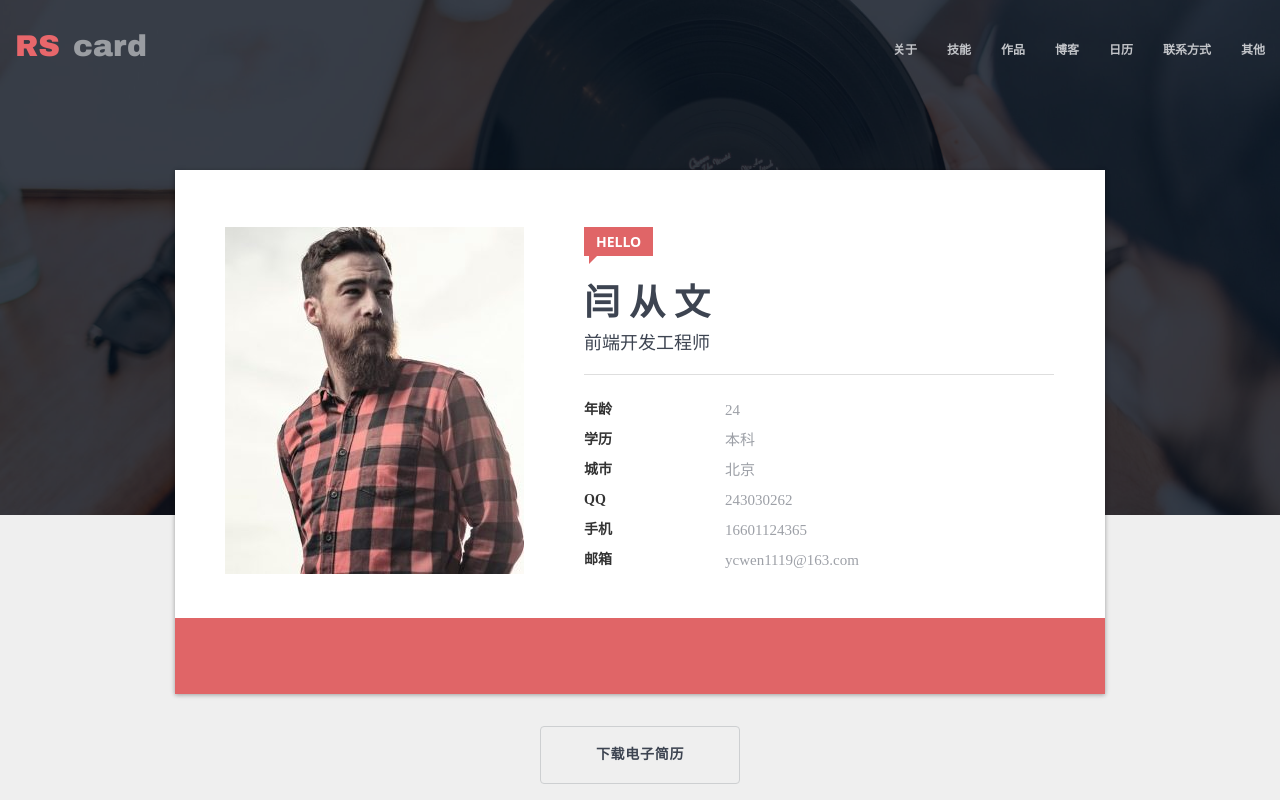
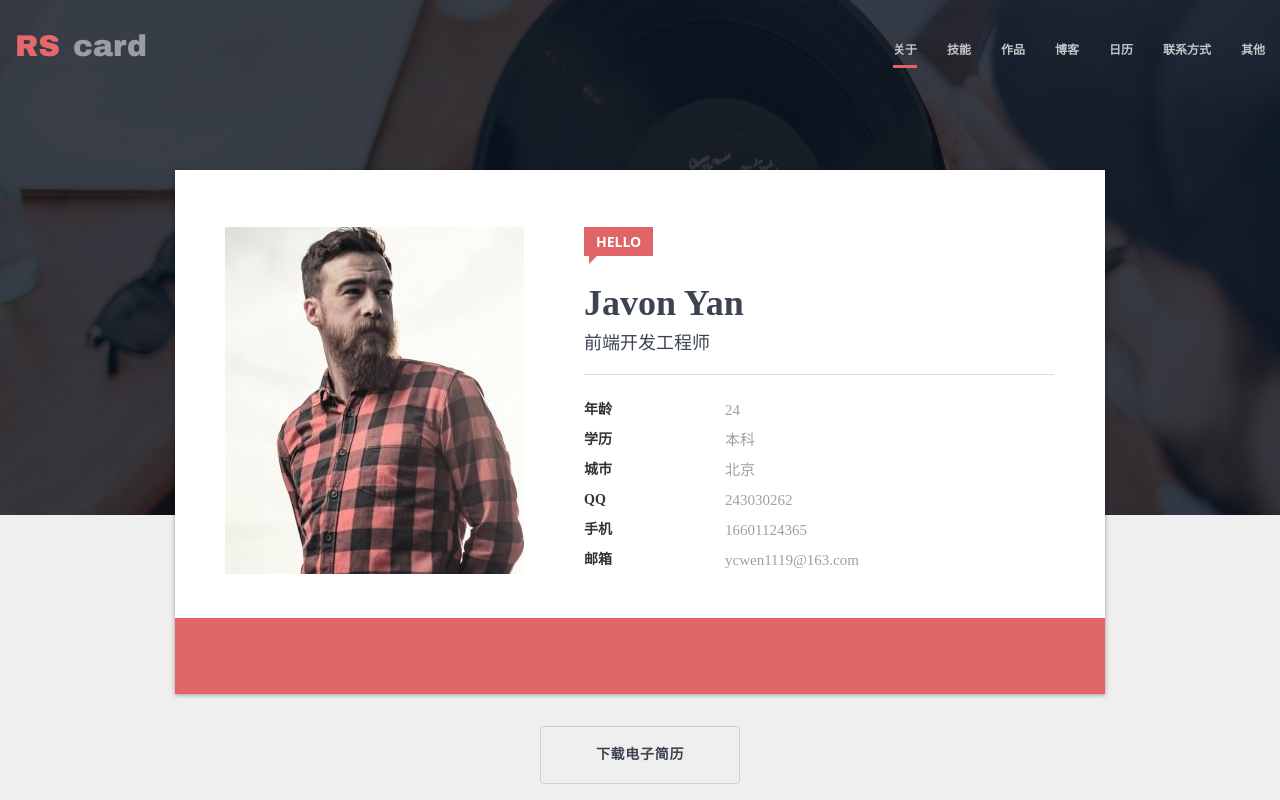
Before and after one commit to yancongwen/resume, a plain HTML site: page index.html in a window 1280 px wide. Shown: the top 800 px of the page. Drawn offline with Linux system fonts and the light colour scheme.

Commit message:
feat: 添加导航栏随页面滚动而高亮功能

```diff
--- a/css/style.css
+++ b/css/style.css
@@ -63,6 +63,8 @@ header {
     margin: 20px 0;
     padding: 10px 15px;
     color: #C3C5C9;
+    z-index: 1;
+    transition: all 0.5s;
 }
 header.sticky {
     margin: 0;
@@ -119,7 +121,8 @@ header>nav>ul>li>.submenu>li:hover {
     box-shadow: 0 0 2px rgba(0, 0, 0, 0.2);
     color: #e06567;
 }
-header>nav>ul>li.active:after {
+header>nav>ul>li.active:after,
+header>nav>ul>li.highlight:after {
     content: '';
     display: block;
     position: absolute;
@@ -161,6 +164,13 @@ header>nav>ul>li.active:after {
 main {
     max-width: 930px;
     margin: -415px auto 200px auto;
+}
+section {
+    transform: translateY(0);
+    transition: all 0.5s;
+}
+section.offset {
+    transform: translateY(100px);
 }
 .about{
     padding-top: 70px;
@@ -339,6 +349,7 @@ main {
     background: #FAE1E1;
     border-radius: 2px;
     margin: 4px 0 34px;
+    overflow: hidden;
 }
 
 .skills>ul>li>.progressBar>.progress {
@@ -346,6 +357,11 @@ main {
     background: #e8676b;
     width: 70%;
     border-radius: 2px;
+    transition: all 0.5s;
+    transform: translateX(0);
+}
+.skills.offset>ul>li>.progressBar>.progress {
+    transform: translateX(-100%);
 }
 
 .portfolio {
--- a/index.html
+++ b/index.html
@@ -69,7 +69,7 @@
                     </div>
                     <div class="right fl">
                         <span class="hello">HELLO</span>
-                        <h1 class="name">闫 从 文</h1>
+                        <h1 class="name">Javon Yan</h1>
                         <h2 class="job">前端开发工程师</h2>
                         <hr>
                         <dl class="clearfix">
--- a/js/index.js
+++ b/js/index.js
@@ -1,3 +1,9 @@
+// 添加 offset 类
+var sections = document.querySelectorAll('section')
+for(var i =0;i<sections.length; i++){
+  sections[i].classList.add('offset')
+}
+
 all.onclick = function () {
     portfolioBar.className = 'navBar state-1'
 }
@@ -16,6 +22,7 @@ window.onscroll = function() {
     } else {
         header.classList.remove('sticky')
     }
+    highlightNavByScroll()
 }
 
 // 导航栏绑定事件
@@ -36,10 +43,10 @@ nav.childNodes.forEach(function(item){
                     return
                 }
                 var targetY = targetDom.offsetTop
-                var currentY = window.scrollY
+                var scrollY = window.scrollY
                 // 根据距离设置时间，按照速度 2000px/s 来计算
-                var time = Math.abs(targetY-currentY)/2
-                var coords = { y: currentY }
+                var time = Math.abs(targetY-scrollY)/2
+                var coords = { y: scrollY }
                 // 借助TWEEN函数库来实现动画函数
                 var tween = new TWEEN.Tween(coords)
                     .to({y: targetY}, time)
@@ -51,14 +58,52 @@ nav.childNodes.forEach(function(item){
             }
         }
     }
-});
+})
 
 function animate(time) {
-    requestAnimationFrame(animate);
-    TWEEN.update(time);
+    requestAnimationFrame(animate)
+    TWEEN.update(time)
 }
-requestAnimationFrame(animate);
+requestAnimationFrame(animate)
 
-setTimeout(function(){
-    loading.style.display = 'none'
-},1000)
+if (window.scrollY > 0) {
+    header.classList.add('sticky')
+} else {
+    header.classList.remove('sticky')
+}
+
+// 根据滚动条位置高亮导航按钮
+function highlightNavByScroll() {
+    var scrollY = window.scrollY
+    var sections = document.querySelectorAll('section')
+    var currentSection = sections[0]
+    for (var i=0; i< sections.length; i++) {
+        sections[i].classList.remove('highlight')
+        var sectionY = sections[i].offsetTop
+        var sectionH = sections[i].offsetHeight
+        var topDistance = Math.abs(sectionY - scrollY)
+        var bottomDistance = Math.abs(sectionY + sectionH - scrollY)
+        var minDistance = topDistance < bottomDistance ? topDistance : bottomDistance
+        var currentSectionY = currentSection.offsetTop
+        var currentSectionH = currentSection.offsetHeight
+        var currentTopDistance = Math.abs(currentSectionY - scrollY)
+        var currentBottomDistancce = Math.abs(currentSectionY + currentSectionH - scrollY )
+        var currentMinDistance = currentTopDistance < currentBottomDistancce ? currentTopDistance : currentBottomDistancce
+        if ( minDistance <= currentMinDistance ) {
+            currentSection = sections[i]
+        }
+    }
+    var currentId = currentSection.getAttribute('id')
+    nav.childNodes.forEach(function(item) {
+        if (item.nodeName === 'LI') {
+            item.classList.remove('highlight')
+            if (item.children[0].getAttribute('href') === '#' + currentId) {
+                item.classList.add('highlight')
+            }
+        }
+    })
+    currentSection.classList.remove('offset')
+}
+highlightNavByScroll()
+
+loading.style.display = 'none'
```
